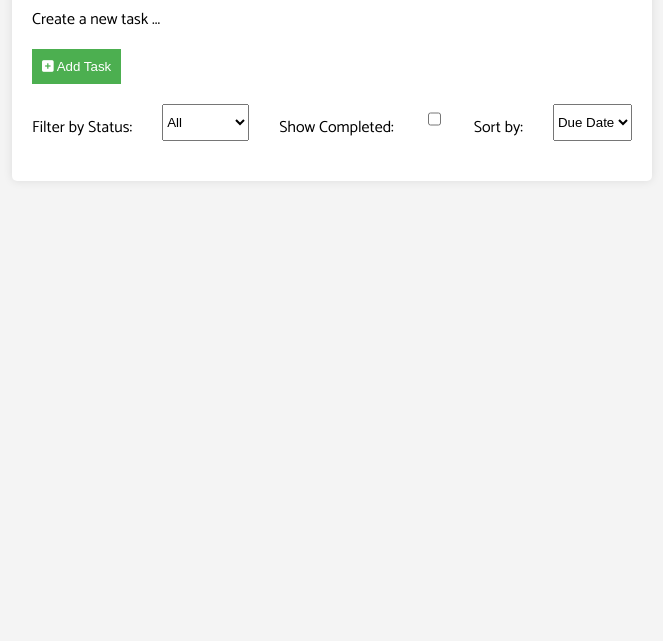
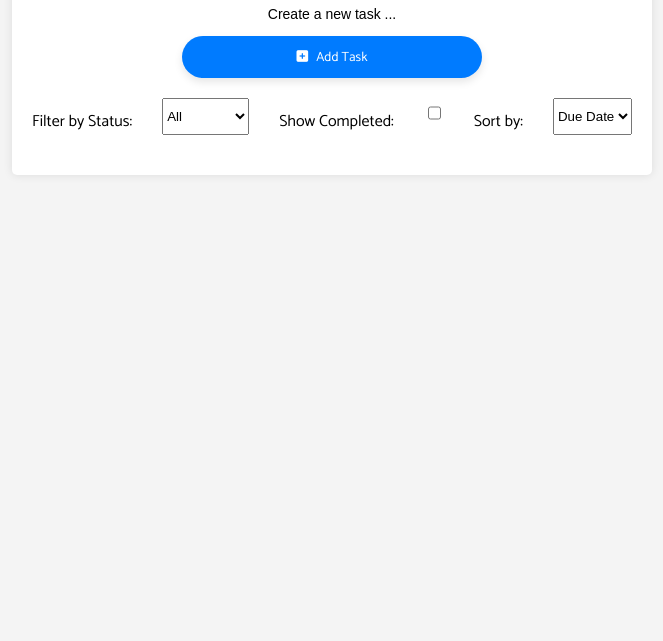
Before and after one commit to lebogangolifant/task_tracker, a website: page index.html in a window 1280 px wide. Shown: the part 159-800 px from the top of the page, without its empty margins (308-971 px from the left). Drawn offline with Linux system fonts and the light colour scheme; no server answers.

Commit message:
Add style to form buttons

```diff
--- a/styles.css
+++ b/styles.css
@@ -14,8 +14,24 @@ body {
     box-shadow: 0 0 10px rgba(0, 0, 0, 0.1);
 }
 
+#addTask-btn {
+    text-align: center;
+}
+
 h1 {
     text-align: left;
+    color: #666;
+}
+
+span.logo-theme {
+    color: #007bff;
+}
+
+.add-task {
+    text-align: center;
+    font-family: Arial, Helvetica, sans-serif;
+    font-size: 14px;
+    font-weight: 500;
 }
 
 form {
@@ -23,8 +39,6 @@ form {
     flex-direction: column;
     display: none;
 }
-
-
 
 label {
     margin-top: 10px;
@@ -38,14 +52,41 @@ textarea {
 
 button {
     padding: 10px;
-    background-color: #4caf50;
+    background-color: #007bff;
     color: #fff;
     border: none;
+    border-radius:10px;
     cursor: pointer;
 }
 
+#taskForm button i {
+    margin-right: 8px; /* Add space between icon and text */
+}
+
+/* Center the "Add Task" button initially and increase its length */
+#addTaskButton {
+    font-family:  'Catamaran', sans-serif;
+    display: flex;
+    align-items: center; /* Center icon and text vertically */
+    justify-content: center; /* Center horizontally */
+    width: 50%; /* Make the button full width */
+    margin: 0 auto; /* Center the button horizontally */
+    margin-bottom: 20px;
+    border-radius: 24px;
+    box-shadow: 0 4px 8px rgba(0, 0, 0, 0.1);
+    transition: box-shadow 0.3s ease;
+}
+
+#addTaskButton:hover {
+    box-shadow: 0 8px 16px rgba(0, 0, 0, 0.2); /* Increase shadow on hover */
+}
+
+#addTaskButton i {
+    margin-right: 8px; /* Add space between icon and text */
+}
+
 button:hover {
-    background-color: #45a049;
+    background-color: #666;
 }
 
 #taskList {
@@ -104,13 +145,12 @@ button:hover {
 
 .action-icons i {
     cursor: pointer;
-
-    color: #333;
+    color: #007bff;
     transition: color 0.3s ease;
 }
 
 .action-icons i:hover {
-    color: #007bff;
+    color: #666;
 }
 
 /* Styles for task items */
```
